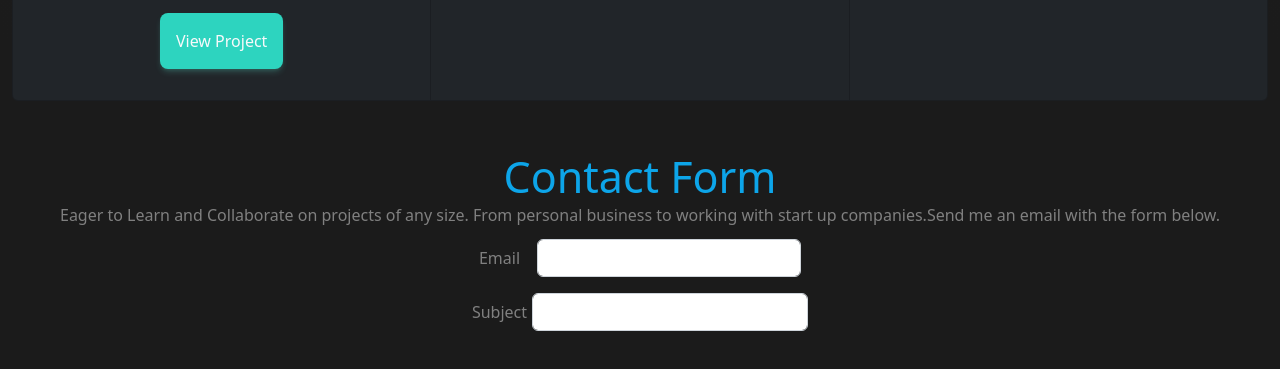
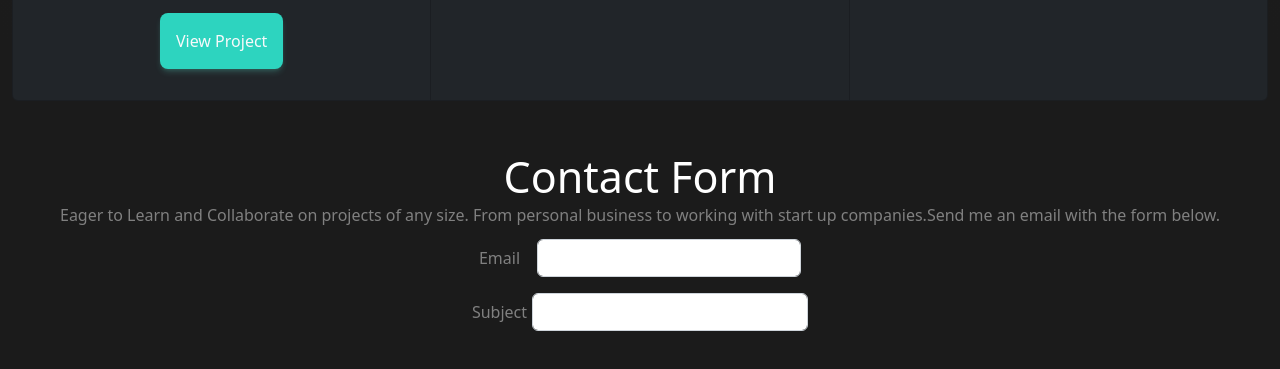
Before and after one commit to zwebb21/imed.io, a plain HTML site: page index.html in a window 1280 px wide. Shown: the part 933-1302 px from the top of the page. Drawn offline with nearby package versions, Linux system fonts and the light colour scheme.

Commit message:
update 2.0 #contactheading

```diff
--- a/styles0.css
+++ b/styles0.css
@@ -156,7 +156,8 @@ font-size: 2em;
 
 #ContactHeading{
 /* changing the heading for contact to white  */
-color:#0DA5E9;
+  color: white;
+/* color:#0DA5E9; */
 text-align: center;
 font-size: 43px;
 }
```
